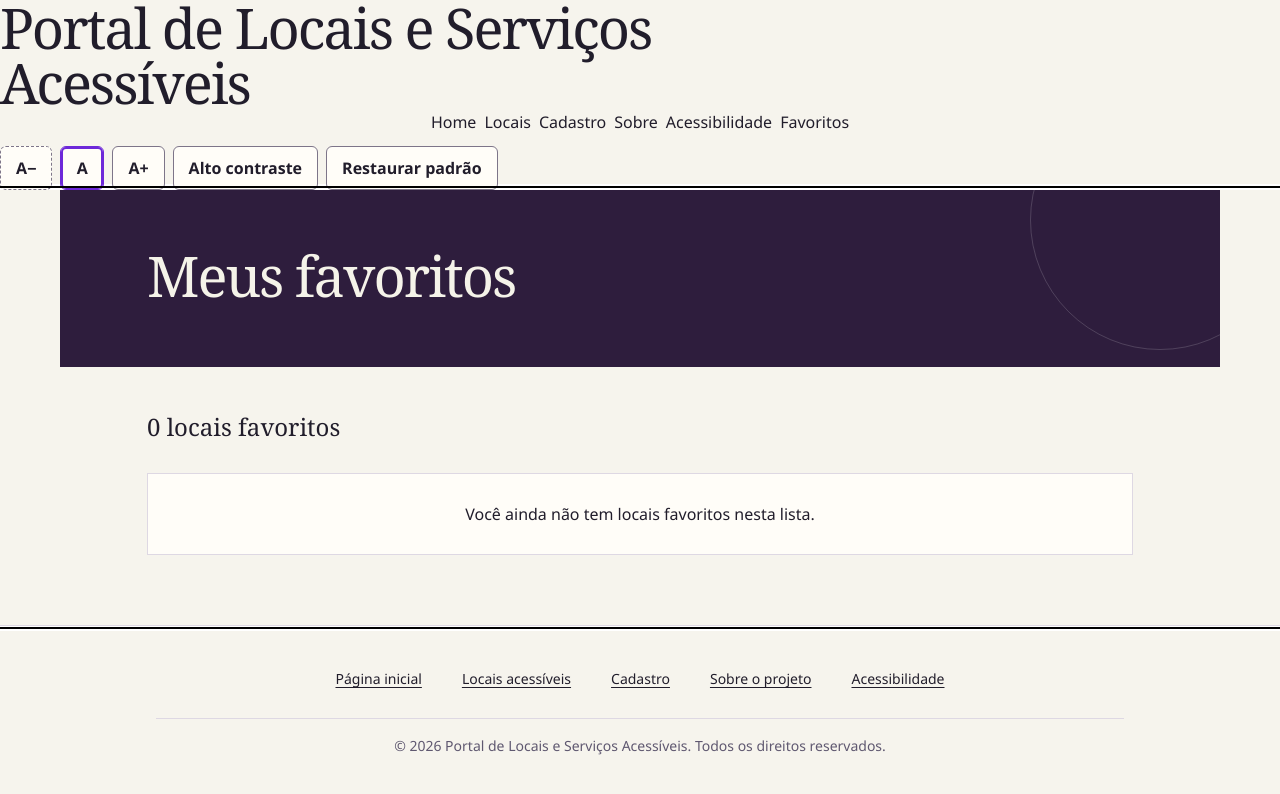
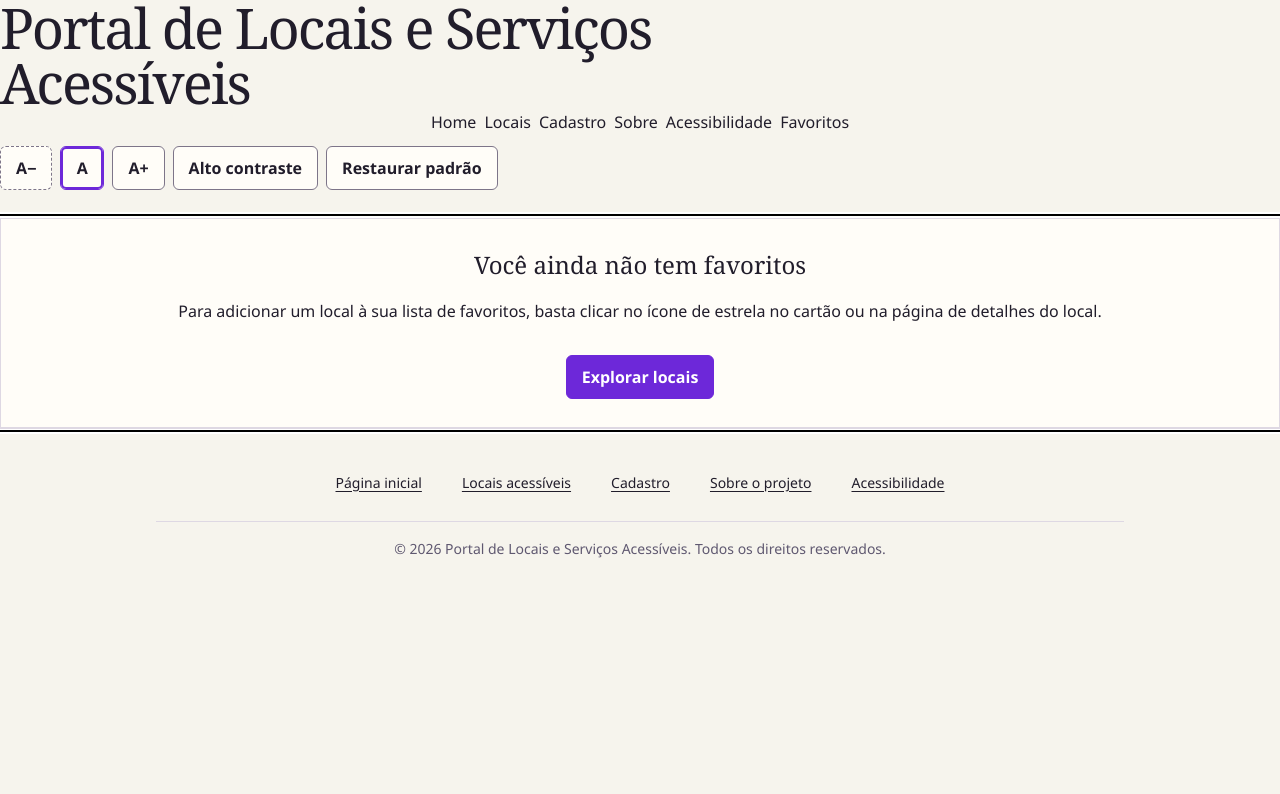
Before and after one commit to 1TDSPJ-26/portal-locais-acessiveis, a React (Vite) app: page /favoritos in a window 1280 px wide. Shown: the top 794 px of the page. Built offline with nearby package versions, Linux system fonts and the light colour scheme; a web font is replaced by a local one.

Commit message:
feat: implementa estado vazio na página de favoritos (#140)

```diff
--- /dev/null
+++ b/src/components/FavoritosVazio/index.tsx
@@ -0,0 +1,47 @@
+
+import { Link } from "react-router";
+
+export default function FavoritosVazio() {
+  return (
+    <section
+      className="flex flex-col items-center justify-center text-center p-8 my-12 max-w-md mx-auto bg-white rounded-2xl shadow-sm border border-gray-100"
+      role="status"
+      aria-live="polite"
+    >
+      <div
+        className="w-16 h-16 bg-blue-50 text-blue-600 rounded-full flex items-center justify-center mb-4"
+        aria-hidden="true"
+      >
+        <svg
+          xmlns="http://www.w3.org/2000/svg"
+          className="w-8 h-8"
+          fill="none"
+          viewBox="0 0 24 24"
+          stroke="currentColor"
+          strokeWidth={2}
+        >
+          <path
+            strokeLinecap="round"
+            strokeLinejoin="round"
+            d="M4.318 6.318a4.5 4.5 0 000 6.364L12 20.364l7.682-7.682a4.5 4.5 0 00-6.364-6.364L12 7.636l-1.318-1.318a4.5 4.5 0 00-6.364 0z"
+          />
+        </svg>
+      </div>
+
+      <h2 className="text-xl font-bold text-gray-900 mb-2">
+        Você ainda não tem locais favoritos
+      </h2>
+
+      <p className="text-gray-600 text-sm leading-relaxed mb-6">
+        Ao encontrar um local acessível que você gosta, toque no coração para salvá-lo aqui e acessá-lo rapidamente depois.
+      </p>
+
+      <Link
+        to="/locais"
+        className="inline-flex items-center justify-center px-5 py-2.5 text-sm font-semibold text-white bg-blue-600 rounded-lg hover:bg-blue-700 focus:outline-none focus:ring-4 focus:ring-blue-300 transition-colors"
+      >
+        Explorar locais acessíveis
+      </Link>
+    </section>
+  );
+}
--- a/src/pages/Favoritos/index.tsx
+++ b/src/pages/Favoritos/index.tsx
@@ -1,97 +1,15 @@
-import { useRef, useState } from "react";
-import { useLocais } from "../../useLocais";
-import { useFavoritos } from "../../useFavoritos";
-import { ordenarLocais } from "../../utils/ordenar-locais";
-import { LocalCard } from "../../components/LocalCard";
-import Mensagem from "../../components/Mensagem";
-import type { Local } from "../../types/local";
+import { Link } from "react-router";
 
-export default function FavoritosPage() {
-  const { locais, estado, usandoReserva, tentarNovamente } = useLocais();
-  const { ehFavorito } = useFavoritos();
-  const tituloListaRef = useRef<HTMLHeadingElement>(null);
-  const [mensagemRemocao, setMensagemRemocao] = useState("");
-  const favoritos = ordenarLocais(
-    locais.filter((local) => ehFavorito(local.id)),
-    "nome",
-  );
-
-  const anunciarRemocao = (local: Local) => {
-    setMensagemRemocao(`Local ${local.nome} (${local.endereco}) removido dos favoritos.`);
-    // O título permanece na página mesmo quando o último cartão é removido.
-    tituloListaRef.current?.focus();
-  };
-
+export default function FavoritosVazio() {
   return (
-    <div className="app-shell">
-      <title>Favoritos | Portal de Locais e Serviços Acessíveis</title>
-
-      <header className="hero">
-        <h1>Meus favoritos</h1>
-      </header>
-
-      <section className="content" aria-labelledby="titulo-lista-favoritos">
-        <div className="results-heading">
-          <h2 id="titulo-lista-favoritos" ref={tituloListaRef} tabIndex={-1}>
-            {estado === "pronto"
-              ? `${favoritos.length} ${favoritos.length === 1 ? "local favorito" : "locais favoritos"}`
-              : "Locais favoritos"}
-          </h2>
-        </div>
-
-        <Mensagem tipo="sucesso" className="delete-notice">
-          {mensagemRemocao}
-        </Mensagem>
-
-        <output
-          aria-live="polite"
-          className={estado === "carregando" ? "empty-state" : "sr-only"}
-        >
-          {estado === "carregando" ? "Carregando locais..." : ""}
-        </output>
-
-        <Mensagem
-          tipo="aviso"
-          className={estado === "pronto" && usandoReserva ? "empty-state" : undefined}
-        >
-          {estado === "pronto" && usandoReserva && (
-            <>
-              <h2>Exibindo dados de reserva</h2>
-              <p>
-                Não foi possível carregar os locais salvos. A lista exibida
-                contém os dados de reserva do projeto, e não a lista salva.
-              </p>
-              <button className="botao botao--secundario" type="button" onClick={tentarNovamente}>
-                Tentar novamente
-              </button>
-            </>
-          )}
-        </Mensagem>
-
-        <Mensagem tipo="erro" className={estado === "erro" ? "empty-state" : undefined}>
-          {estado === "erro" && (
-            <>
-              <h2>Não foi possível carregar os locais</h2>
-              <p>Tente novamente para consultar os locais disponíveis.</p>
-              <button className="botao botao--secundario" type="button" onClick={tentarNovamente}>
-                Tentar novamente
-              </button>
-            </>
-          )}
-        </Mensagem>
-
-        {estado === "pronto" && (
-          favoritos.length > 0 ? (
-            <div className="places-grid">
-              {favoritos.map((local) => (
-                <LocalCard key={local.id} local={local} onDesfavoritar={anunciarRemocao} />
-              ))}
-            </div>
-          ) : (
-            <p className="empty-state">Você ainda não tem locais favoritos nesta lista.</p>
-          )
-        )}
-      </section>
-    </div>
+    <output className="empty-state block" aria-live="polite">
+      <h2>Você ainda não tem favoritos</h2>
+      <p>
+        Para adicionar um local à sua lista de favoritos, basta clicar no ícone de estrela no cartão ou na página de detalhes do local.
+      </p>
+      <Link to="/locais" className="botao botao--primario inline-block mt-4">
+        Explorar locais
+      </Link>
+    </output>
   );
 }
```
